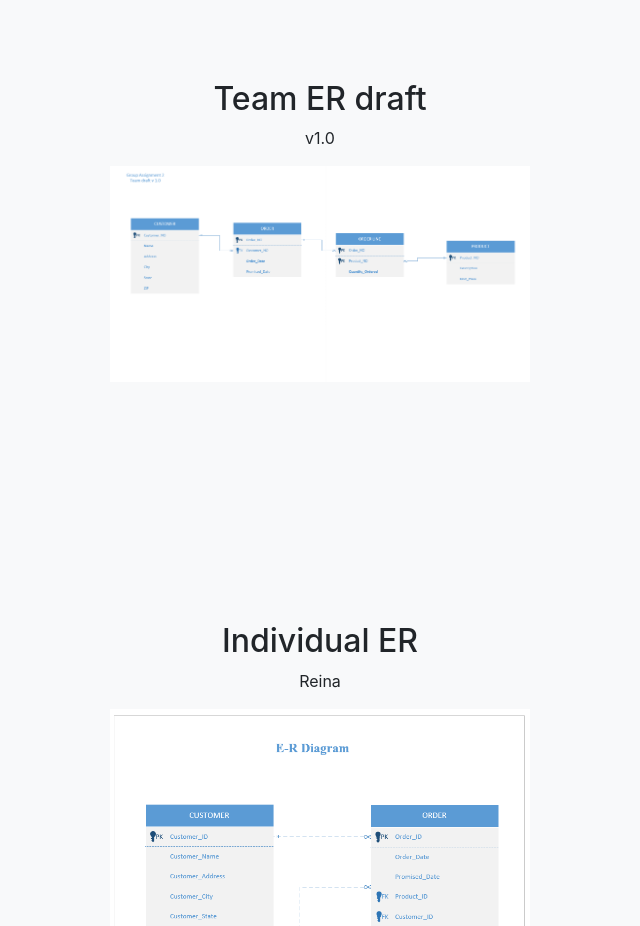
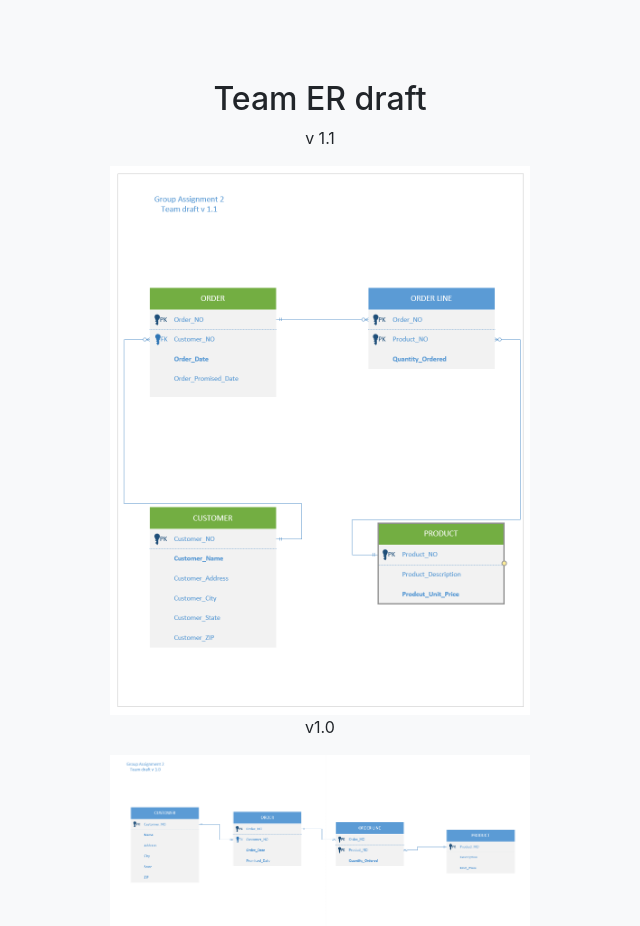
Before and after one commit to UHDrob/uhdproject, a website with bundled scripts: page ga2.html in a window 1280 px wide. Shown: the part 840-1766 px from the top of the page, without its empty margins (320-960 px from the left). Built offline with nearby package versions, Linux system fonts and the light colour scheme.

Commit message:
GA2 v 1.1

```diff
--- a/ga2.html
+++ b/ga2.html
@@ -83,6 +83,8 @@
     <div class="row">
       <div class="col-lg-10 mx-auto">
         <h2>Team ER draft</h2>
+        <p>v 1.1</p>
+        <img src="img/TeamER_draft_v1_1.PNG" width="420px" >
         <p>v1.0</p>
         <img src="img/TeamER_draft_v1_0.PNG" width="420px" >
 
```
Also changed, not shown: img/TeamER_draft_v1_1.PNG (added).
